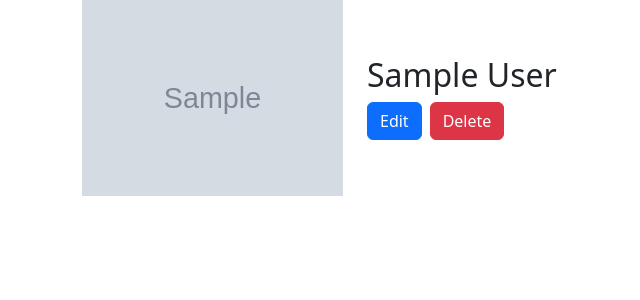
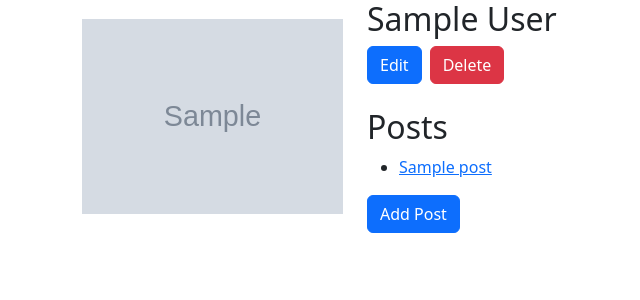
Before and after one commit to Phanu1016/flask-blogly, a Flask app: page /users/1 in a window 1280 px wide. Shown: the top 300 px of the page, without its empty margins (0-640 px from the left). Run offline with Flask 2, Linux system fonts and the light colour scheme; tables that the repository leaves empty hold one stand-in row (values such as "Sample post"); grey boxes marked "Sample" are stand-in pictures; some libraries are stand-ins or nearby versions.

Commit message:
part two

```diff
--- a/app.py
+++ b/app.py
@@ -1,7 +1,7 @@
 """Blogly application."""
 
 from flask import Flask, render_template, redirect, request
-from models import db, connect_db, User
+from models import db, connect_db, User, Post
 
 app = Flask(__name__)
 app.config['SQLALCHEMY_DATABASE_URI'] = 'postgresql:///blogly'
@@ -73,3 +73,65 @@ def user_delete(user_id):
     db.session.delete(user)
     db.session.commit()
     return redirect('/users')
+
+# Posts
+@app.route('/users/<int:user_id>/posts/create')
+def create_post_form(user_id):
+    """ Shows user interface for creating a post  """
+
+    user = User.query.get_or_404(user_id)
+    return render_template('posts_form.html', user=user)
+
+@app.route('/users/<int:user_id>/posts/create', methods=["POST"])
+def create_post_submit(user_id):
+    """ Create a new post for the user """
+
+    user = User.query.get_or_404(user_id)
+    post = Post(title=request.form['title-input'],
+                    content=request.form['content-input'],
+                    user_id=user_id)
+
+    db.session.add(post)
+    db.session.commit()
+
+    return redirect(f"/users/{user_id}")
+
+@app.route('/posts/<int:post_id>')
+def show_post_page(post_id):
+    """ Show post's content """
+
+    post = Post.query.get_or_404(post_id)
+    return render_template('posts_page.html', post=post)
+
+@app.route('/posts/<int:post_id>/edit')
+def edit_post_form(post_id):
+    """ Show edit form for user's post """
+
+    post = Post.query.get_or_404(post_id)
+    return render_template('posts_edit.html', post=post)
+
+
+@app.route('/posts/<int:post_id>/edit', methods=["POST"])
+def edit_post_submit(post_id):
+    """ Submit edit post form """
+
+    post = Post.query.get_or_404(post_id)
+    post.title = request.form['title-input']
+    post.content = request.form['content-input']
+
+    db.session.add(post)
+    db.session.commit()
+
+    return redirect(f"/users/{post.user_id}")
+
+
+@app.route('/posts/<int:post_id>/delete', methods=["POST"])
+def delete_post_submit(post_id):
+    """ Submit delete form """
+
+    post = Post.query.get_or_404(post_id)
+
+    db.session.delete(post)
+    db.session.commit()
+
+    return redirect(f"/users/{post.user_id}")
--- a/templates/profile.html
+++ b/templates/profile.html
@@ -9,15 +9,28 @@
             <img src="{{user.image_url}}" class="img-fluid" alt="">
 
         </div>
-        <div class="col-9">
-            <h2>{{user.first_name}} {{user.last_name}}</h1>
+        <div class="col-6">
+            <h2>{{user.first_name}} {{user.last_name}}</h2>
             <div class="col d-flex">
                     <a class="btn btn-primary me-2" href="/users/{{user.id}}/edit" role="button">Edit</a>
                 <form action="/users/{{user.id}}/delete", method="POST">
                     <button class="btn btn-danger" type="submit">Delete</button>
                 </form>
             </div>
+
+            <br>
+
+            <h2>Posts</h2>
+            <ul>
+                {% for post in user.posts %}
+                <li><a href="/posts/{{ post.id}}">{{post.title}}</a></li>
+                {% endfor %}
+            </ul>
+
+            <a href="/users/{{ user.id }}/posts/create" class="btn btn-primary">Add Post</a>
+
         </div>
+
     </div>
 
 
```
Also changed, not shown: models.py (+12 -0 lines), templates/posts_edit.html (added, +36 -0 lines), templates/posts_form.html (added, +26 -0 lines), templates/posts_page.html (added, +33 -0 lines).
